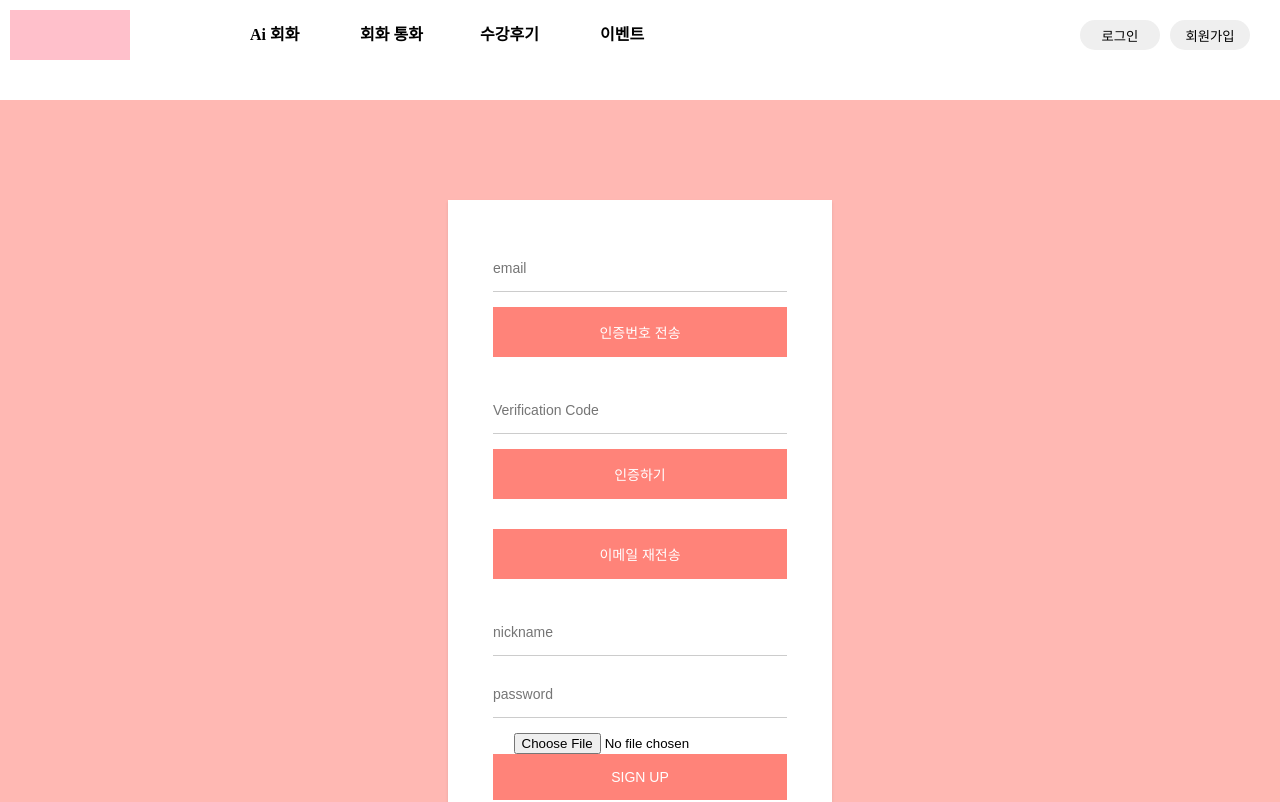
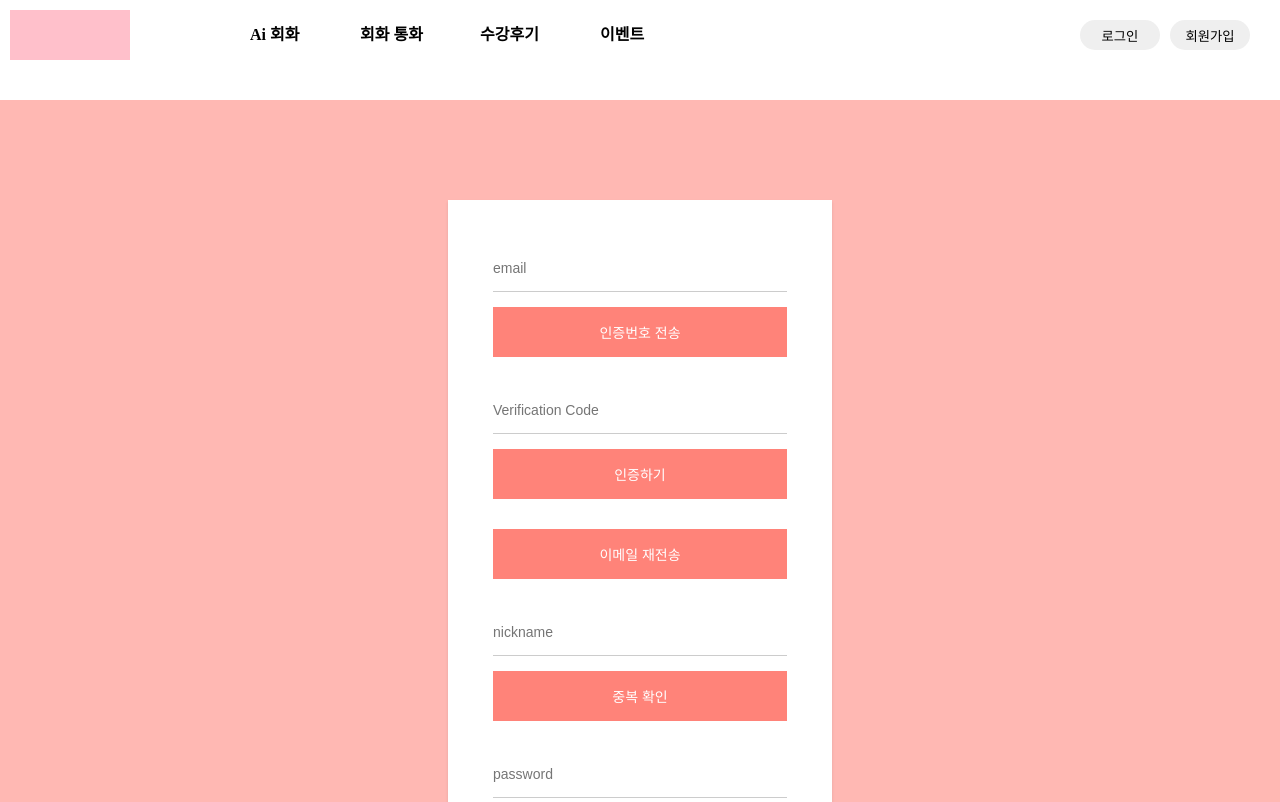
Before and after one commit to MIDAS-FC/frontend, a React (Create React App) app: page /pages/Member/Join in a window 1280 px wide. Shown: the top 802 px of the page. Built offline with nearby package versions, Linux system fonts and the light colour scheme.

Commit message:
verify-nickName

```diff
--- a/src/pages/Member/Join.tsx
+++ b/src/pages/Member/Join.tsx
@@ -58,6 +58,10 @@ const JoinBtn = styled.button`
     }
 `;
 
+const nickNameBtn = styled.button`
+
+`;
+
 
 const Join = () => {
     const [email, setEmail] = useState("");
@@ -107,6 +111,23 @@ const Join = () => {
     };
 
 
+    // 닉네임 중복 여부 확인
+    const verifyNickname = async () => {
+        try{
+            const response = await axios.post('/verify-nickname', {nickName});
+            if(response.status === 204){
+                alert('사용가능한 닉네임입니다.');
+            }
+        } catch(error){
+            if (error instanceof axios.AxiosError && error.response && error.response.status === 409) {
+                alert('이미 사용하고있는 닉네임입니다. 다른 닉네임을 사용해주세요.');
+            } else {
+                console.log('Error verifying nickname:', error);
+            }
+        }
+    }
+
+
     const handleFileChange = (event: React.ChangeEvent<HTMLInputElement>) => {
         if (event.target.files) {
             setFile(event.target.files[0]);
@@ -143,13 +164,11 @@ const Join = () => {
 
     };
 
-
-
-
     const handleSubmit = async (event: React.FormEvent<HTMLFormElement>) => {
         event.preventDefault();
         await register();
     };
+
 
     return (
         <Container>
@@ -166,8 +185,11 @@ const Join = () => {
                     <JoinBtn type="button" onClick={resendEmail}>
                         이메일 재전송
                     </JoinBtn>
+                    <JoinInput name="nickName" placeholder="nickname" value={nickName} onChange={(e) => setNickName(e.target.value)} />
+                    <JoinBtn type="button" onClick={verifyNickname}>
+                        중복 확인
+                    </JoinBtn>
                     <JoinFunction onSubmit={handleSubmit}>
-                        <JoinInput name="nickName" placeholder="nickname" value={nickName} onChange={(e) => setNickName(e.target.value)} />
                         <JoinInput name="password" type="password" placeholder="password" value={password} onChange={(e) => setPassword(e.target.value)} />
                         <input type="file" name="file" onChange={handleFileChange} />
                         <JoinBtn type="submit">Sign up</JoinBtn>
```
